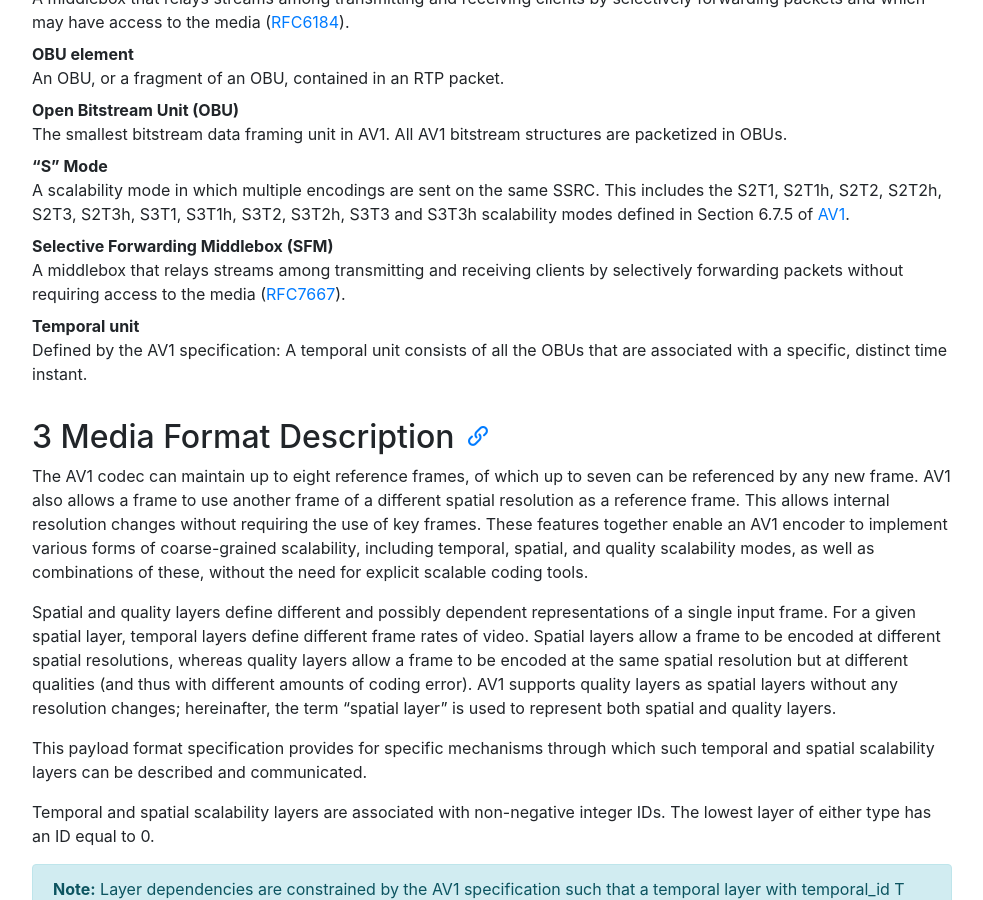
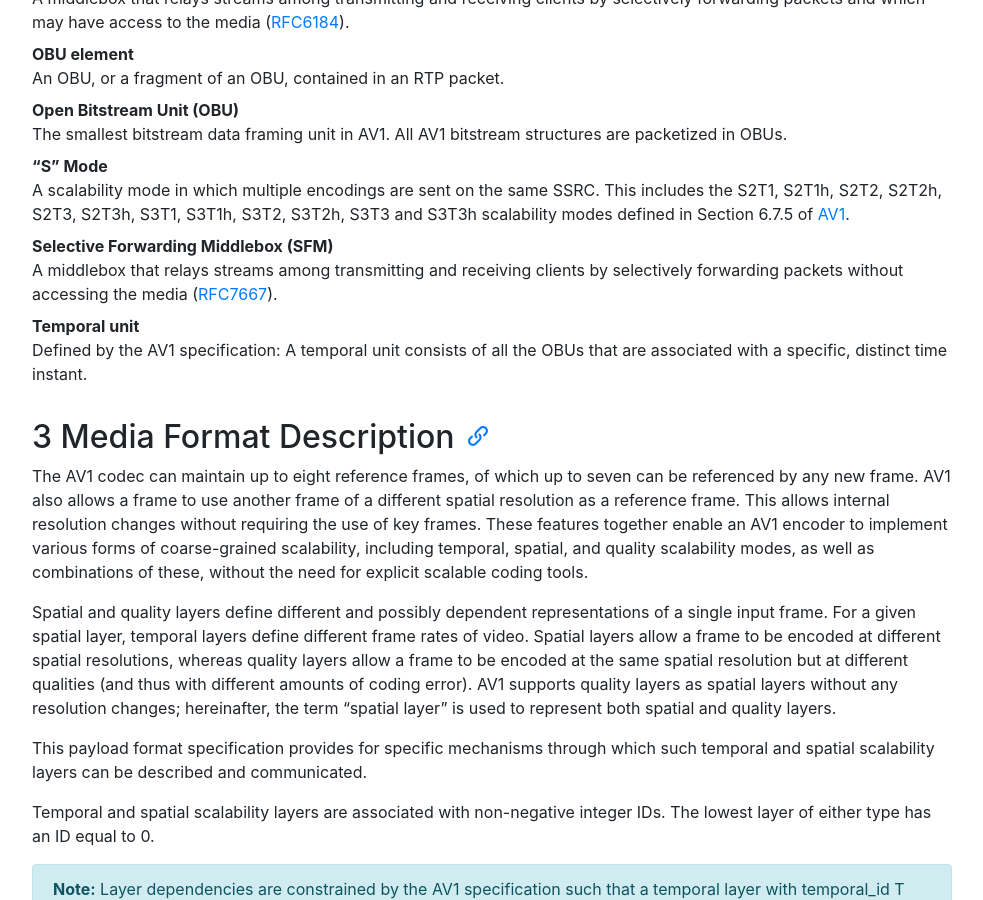
Before and after one commit to AOMediaCodec/av1-rtp-spec, a Jekyll site: the page built from index.md, in a window 1280 px wide and 900 px high, scrolled down 2762 px. Shown: the whole window, without its empty margins (53-1036 px from the left). Built offline with Jekyll 4.4.1, drawn with Linux system fonts in a browser that asks for light colours; nearby versions of some CDN libraries.

Commit message:
Update av1-rtp-spec.md

```diff
--- a/av1-rtp-spec.md
+++ b/av1-rtp-spec.md
@@ -63,7 +63,7 @@ Open Bitstream Unit (OBU)
 : A scalability mode in which multiple encodings are sent on the same SSRC. This includes the S2T1, S2T1h, S2T2, S2T2h, S2T3, S2T3h, S3T1, S3T1h, S3T2, S3T2h, S3T3 and S3T3h scalability modes defined in Section 6.7.5 of [AV1].
 
 Selective Forwarding Middlebox (SFM)
-: A middlebox that relays streams among transmitting and receiving clients by selectively forwarding packets without requiring access to the media ([RFC7667]).
+: A middlebox that relays streams among transmitting and receiving clients by selectively forwarding packets without accessing the media ([RFC7667]).
 
 Temporal unit
 : Defined by the AV1 specification: A temporal unit consists of all the OBUs that are associated with a specific, distinct time instant.
```
